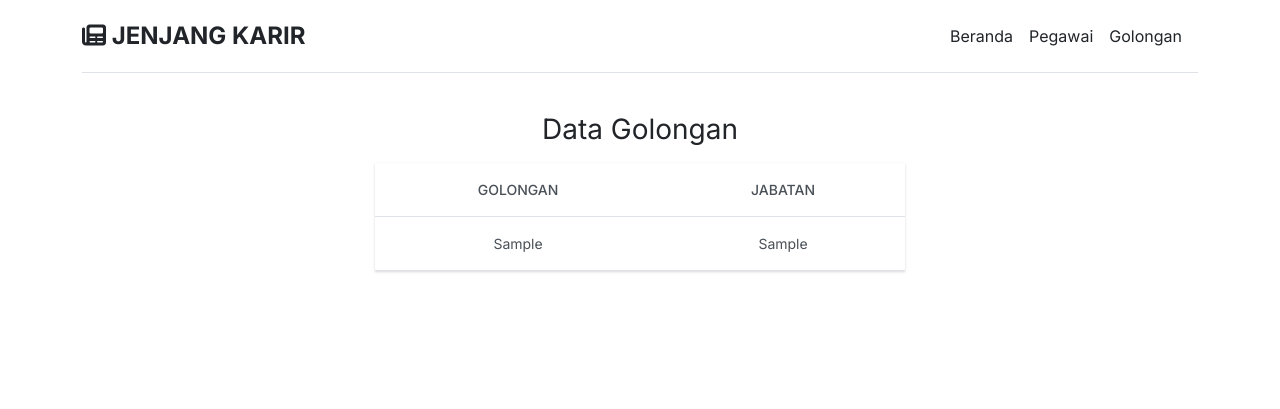
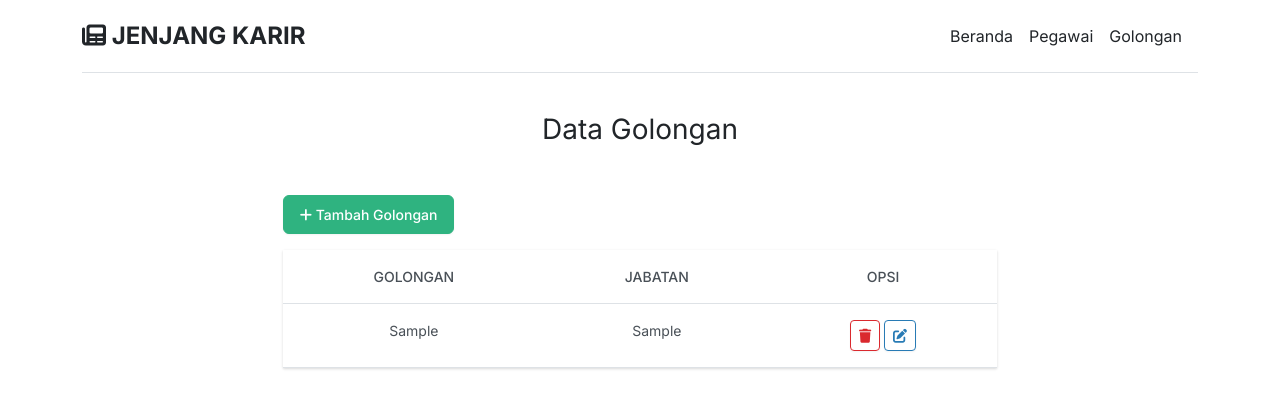
Before and after one commit to tiandreassibua/sbdc6, a PHP site: page /golongan.php in a window 1280 px wide. Shown: the top 409 px of the page. Run offline with PHP 8.4, Linux system fonts and the light colour scheme; tables that the repository leaves empty or names only in its code hold one stand-in row (values such as "Sample post").

Commit message:
tambah operasi create, update, delete golongan

```diff
--- a/golongan.php
+++ b/golongan.php
@@ -1,3 +1,4 @@
+<?php include "./config/koneksi.php" ?>
 <!doctype html>
 <html lang="en">
 
@@ -33,32 +34,70 @@
                 </nav>
             </div>
 
-            <div class="pricing-header p-3 pb-md-4 mx-auto text-center">
-                <h3 class="fw-normal mb-3">Data Golongan</h3>
+            <div class="pricing-header p-3 pb-md-4 mx-auto">
+                <h3 class="fw-normal mb-5 text-center">Data Golongan</h3>
+                <div class="modal fade" id="tambahGolongan" tabindex="-1" aria-labelledby="tambahGolonganLabel" aria-hidden="true">
+                    <div class="modal-dialog">
+                        <div class="modal-content">
+                            <div class="modal-header">
+                                <h1 class="modal-title fs-5" id="tambahGolonganLabel">Tambah Golongan Baru</h1>
+                                <button type="button" class="btn-close" data-bs-dismiss="modal" aria-label="Close"></button>
+                            </div>
+                            <form method="post">
+                                <div class="modal-body">
+                                    <div class="mb-3">
+                                        <label for="recipient-name" class="col-form-label">Golongan</label>
+                                        <input type="text" class="form-control" id="recipient-name" name="golongan" required>
+                                    </div>
+                                    <div class="mb-3">
+                                        <label for="message-text" class="col-form-label">Jabatan</label>
+                                        <textarea class="form-control" id="message-text" name="jabatan" required></textarea>
+                                    </div>
+                                </div>
+                                <div class="modal-footer">
+                                    <button type="button" class="btn btn-secondary" data-bs-dismiss="modal">Close</button>
+                                    <button type="submit" name="submit" class="btn btn-info">Simpan</button>
+                                </div>
+                            </form>
+                            <?php
+                            if (isset($_POST['submit'])) {
+                                $golongan = $_POST['golongan'];
+                                $jabatan = $_POST['jabatan'];
+
+                                $cek = mysqli_num_rows(
+                                    mysqli_query($conn, "SELECT golongan FROM golongan WHERE golongan = '$golongan'")
+                                );
+                                if ($cek == 0) {
+                                    mysqli_query($conn, "INSERT INTO golongan VALUES('$golongan', '$jabatan')");
+                                    echo "<script>alert('Data golongan berhasil tersimpan!')</script>";
+                                    header('location:golongan.php');
+                                } else {
+                                    echo "<script>alert('Data golongan sudah ada!')</script>";
+                                    header('location:golongan.php');
+                                }
+                            }
+                            ?>
+                        </div>
+                    </div>
+                </div>
                 <div class="row justify-content-center align-items-center">
-                    <div class="col-md-6">
-                        <!-- <form method="post" class="row mb-3">
-                            <div class="col-md-5 mb-3">
-                                <input type="text" class="form-control" placeholder="Golongan" aria-label="First name">
-                            </div>
-                            <div class="col-md-5">
-                                <input type="text" class="form-control" placeholder="Jabatan" aria-label="Last name">
-                            </div>
-                            <div class="col-md-2">
-                                <input type="submit" class="btn btn-block btn-success mt-3 text-start" value="Tambah" placeholder="Last name" aria-label="Last name">
-                            </div>
-                        </form> -->
-                        <table class="table table-hover">
+                    <div class="col-md-8">
+                        <!-- <a href="tambah_golongan.php" class="btn btn-success mb-3">
+                            <i class="fa fa-plus"></i> Tambah Golongan
+                        </a> -->
+                        <button type="button" class="btn btn-success mb-3" data-bs-toggle="modal" data-bs-target="#tambahGolongan">
+                            <i class="fa fa-plus"></i> Tambah Golongan
+                        </button>
+                        <table class="table table-hover text-center">
                             <thead>
                                 <tr>
                                     <th scope="col">Golongan</th>
                                     <th scope="col">Jabatan</th>
+                                    <th scope="col">Opsi</th>
                                 </tr>
                             </thead>
                             <tbody>
                                 <?php
-
-                                include "./config/koneksi.php";
                                 $sql = "select * from golongan order by golongan asc";
                                 $fetch = mysqli_query($conn, $sql);
                                 while ($data = mysqli_fetch_array($fetch)) {
@@ -67,6 +106,14 @@
                                     <tr>
                                         <td><?= $data['golongan'] ?></td>
                                         <td><?= $data['jabatan'] ?></td>
+                                        <td>
+                                            <a href="hapus_golongan.php?golongan=<?= $data['golongan'] ?>" class="btn btn-sm btn-outline-danger">
+                                                <i class="fa fa-trash"></i>
+                                            </a>
+                                            <a href="edit_golongan.php?golongan=<?= $data['golongan'] ?>" class="btn btn-sm btn-outline-info">
+                                                <i class="fa fa-pen-to-square"></i>
+                                            </a>
+                                        </td>
                                     </tr>
                                 <?php } ?>
                             </tbody>
@@ -78,4 +125,7 @@
     </div>
 </body>
 
+<script src="https://cdn.jsdelivr.net/npm/@popperjs/core@2.11.6/dist/umd/popper.min.js" integrity="sha384-oBqDVmMz9ATKxIep9tiCxS/Z9fNfEXiDAYTujMAeBAsjFuCZSmKbSSUnQlmh/jp3" crossorigin="anonymous"></script>
+<script src="https://cdn.jsdelivr.net/npm/bootstrap@5.2.3/dist/js/bootstrap.min.js" integrity="sha384-cuYeSxntonz0PPNlHhBs68uyIAVpIIOZZ5JqeqvYYIcEL727kskC66kF92t6Xl2V" crossorigin="anonymous"></script>
+
 </html>
```
Also changed, not shown: edit_golongan.php (added, +93 -0 lines), hapus_golongan.php (added, +13 -0 lines).
